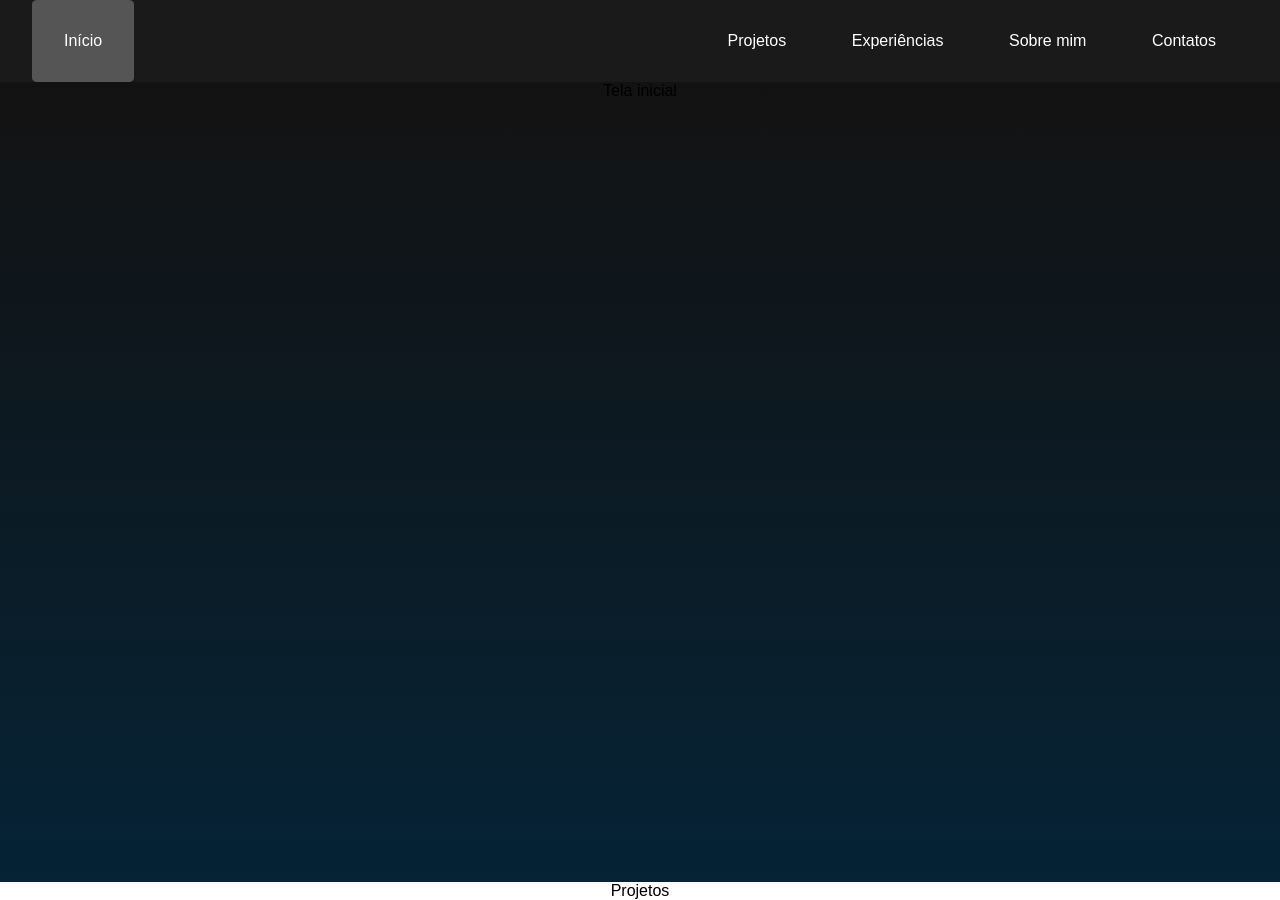
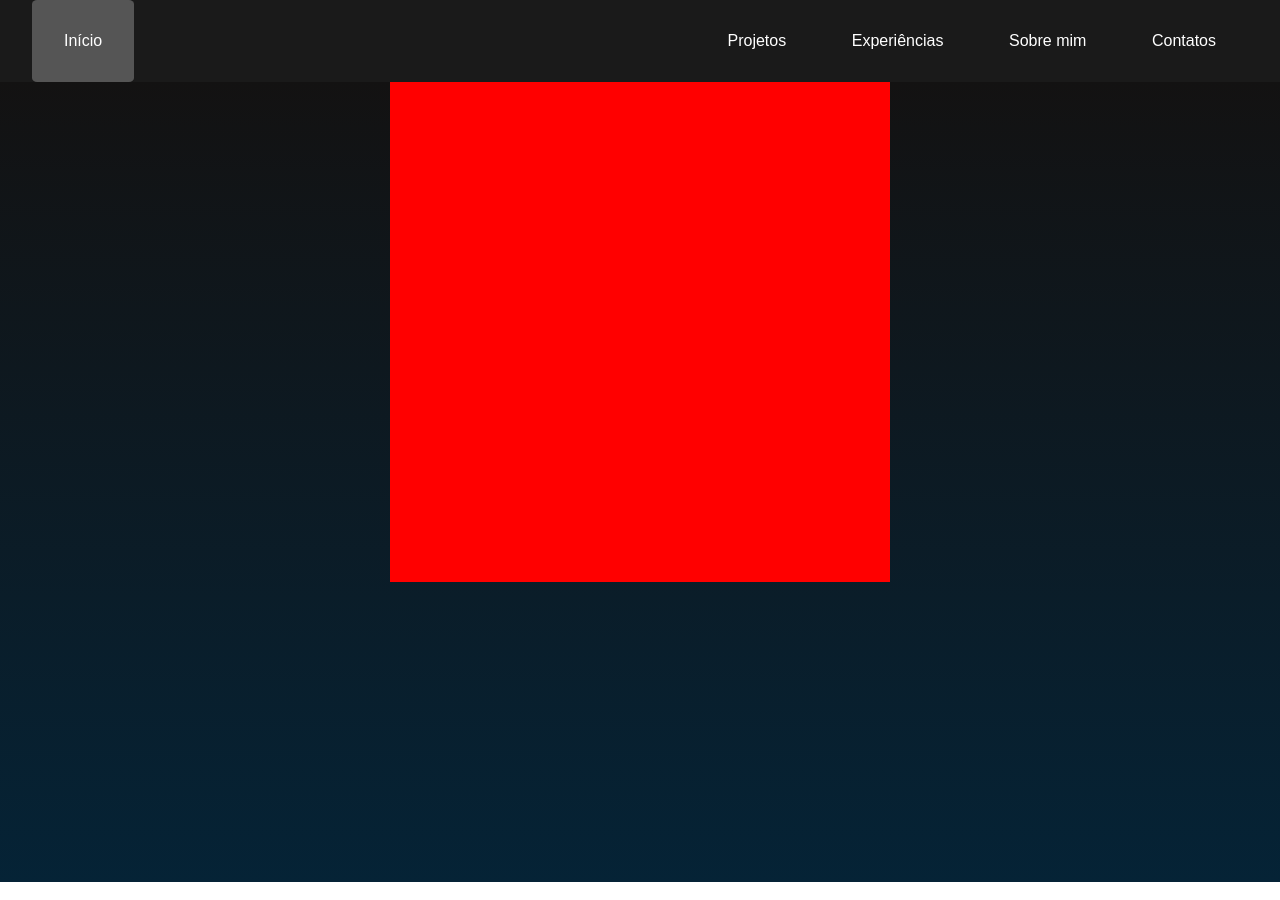
Before and after one commit to neves1697/Portfolio, a React (Create React App) app: page /telainicial in a window 1280 px wide. Built offline with nearby package versions, Linux system fonts and the light colour scheme.

Commit message:
Ajustando layout da tela inicial

```diff
--- a/src/App.css
+++ b/src/App.css
@@ -1,3 +1,10 @@
+* {
+  box-sizing: border-box;
+  margin: 0;
+  font-family: Arial, Helvetica, sans-serif;
+  font-size: 16px;
+}
+
 .App {
   text-align: center;
 }
--- a/src/Pages/TelaInicial/TelaInicial.jsx
+++ b/src/Pages/TelaInicial/TelaInicial.jsx
@@ -5,15 +5,13 @@ import Projetos from "../Projetos/Projetos";
 const TelaInicial = () => {
     return <>
         <div className="container">
-            <div className="conntainer-fundo">
-                <p>Tela inicial</p>
+            <div className="container-fundo">
+                <div className="container-fotoperfil">
+
+                    <div className="foto-perfil"></div>
+                </div>
             </div>
         </div>
-
-        <div>
-            <Projetos />
-        </div>
-
     </>
 }
 
--- a/src/Styles/TelaInicial.css
+++ b/src/Styles/TelaInicial.css
@@ -1,4 +1,4 @@
-/*
+/* efeito de cor de fundo
 @keyframes colorTransition {
     0% {
         background: rgb(19, 18, 18);
@@ -23,20 +23,27 @@
     display: flex;
     justify-content: center;
     flex-direction: row;
-
     width: 100%;
     height: 100vh;
     background: linear-gradient(to bottom, rgb(19, 18, 18), #052336);
+}
+
+.container-fundo {
+    display: flex;
+    justify-content: center;
+    background: linear-gradient(to bottom, rgb(19, 18, 18), #052336);
+    width: 100%;
+    height: 100%;
+}
+
+.container-fotoperfil {
+    background: red;
+    display: flex;
+    justify-content: center;
+    flex-direction: row;
+    align-items: center;
+    width: 500px;
+    height: 500px;
 
 
 }
-
-.conntainer-fundo{
-    justify-content: center;
-
-    background: linear-gradient(to bottom, rgb(19, 18, 18), #052336);
-    width: 100%;
-    height:100% ;
-
-
-}
```
